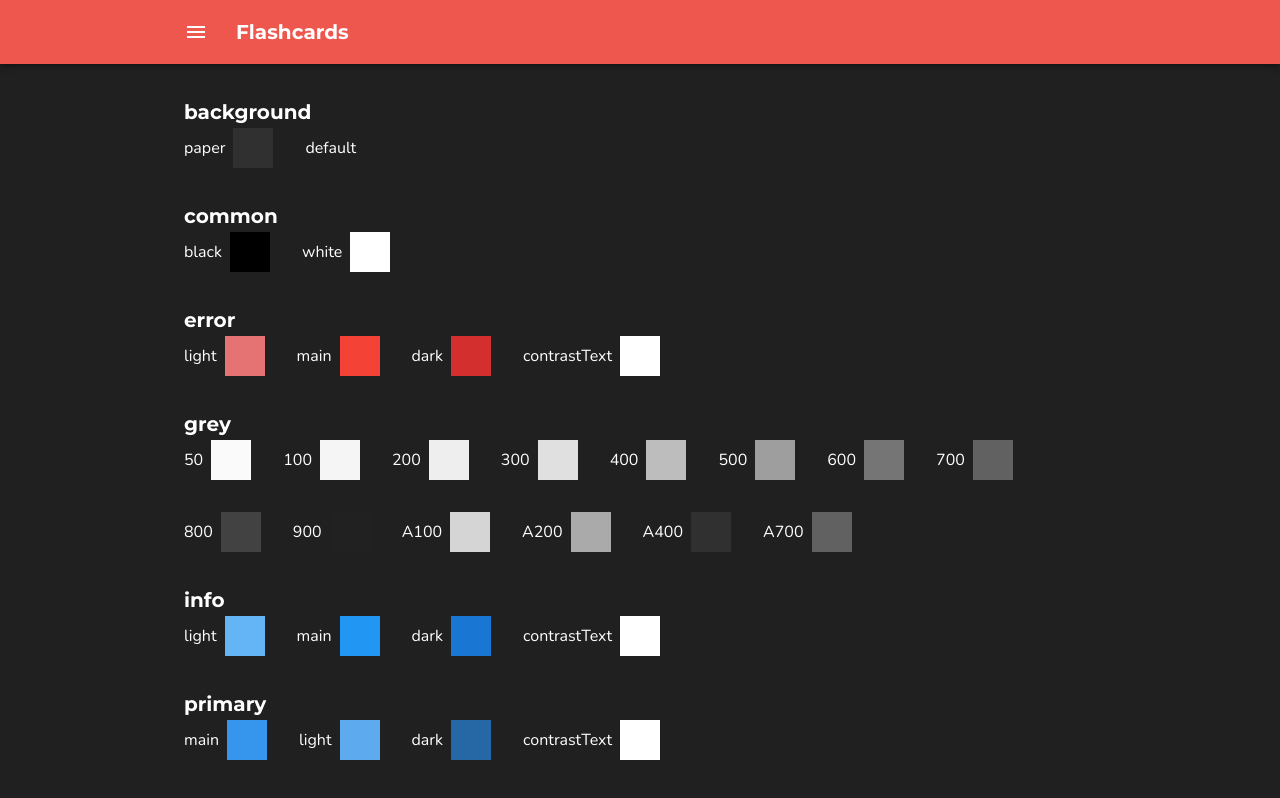
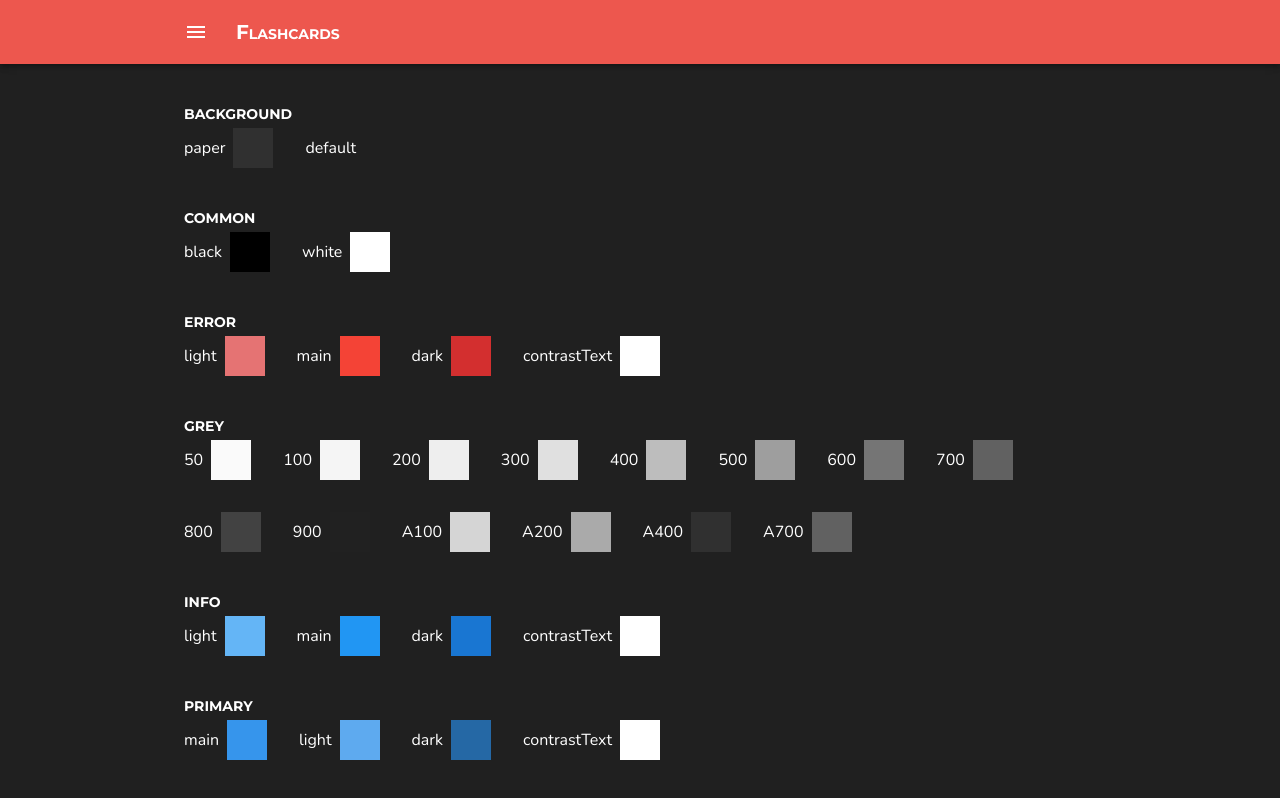
Before and after one commit to marciorasf/hippocards-web, a React (Create React App) app: page /dev/palette in a window 1280 px wide. Shown: the top 798 px of the page. Built offline with nearby package versions, Linux system fonts and the light colour scheme; no server answers.

Commit message:
set title fonts as small caps

```diff
--- a/src/styles/theme.ts
+++ b/src/styles/theme.ts
@@ -21,26 +21,32 @@ const theme = createMuiTheme({
     fontFamily: '"Nunito", "Helvetica", "Arial", sans-serif',
     h1: {
       fontFamily: '"Montserrat", sans-serif',
+      fontVariant: "small-caps",
       fontWeight: 500,
     },
     h2: {
       fontFamily: '"Montserrat", sans-serif',
+      fontVariant: "small-caps",
       fontWeight: 500,
     },
     h3: {
       fontFamily: '"Montserrat", sans-serif',
+      fontVariant: "small-caps",
       fontWeight: 600,
     },
     h4: {
       fontFamily: '"Montserrat", sans-serif',
+      fontVariant: "small-caps",
       fontWeight: 600,
     },
     h5: {
       fontFamily: '"Montserrat", sans-serif',
+      fontVariant: "small-caps",
       fontWeight: 600,
     },
     h6: {
       fontFamily: '"Montserrat", sans-serif',
+      fontVariant: "small-caps",
       fontWeight: 700,
     },
     subtitle1: {
```
